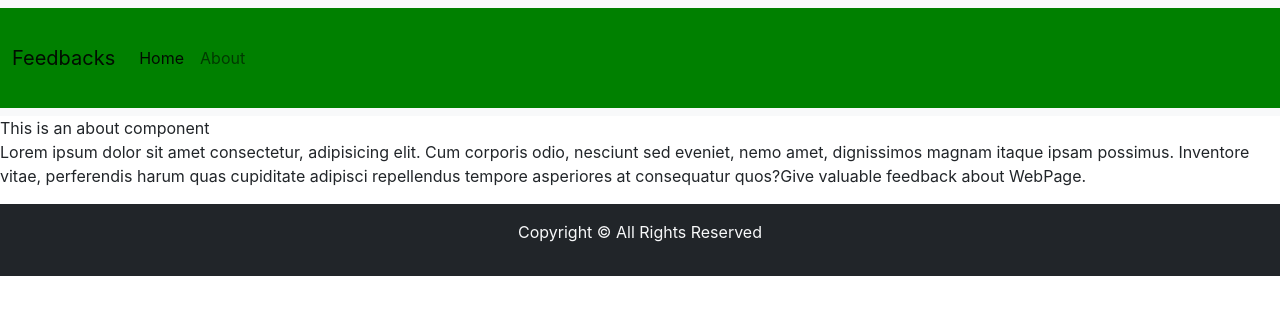
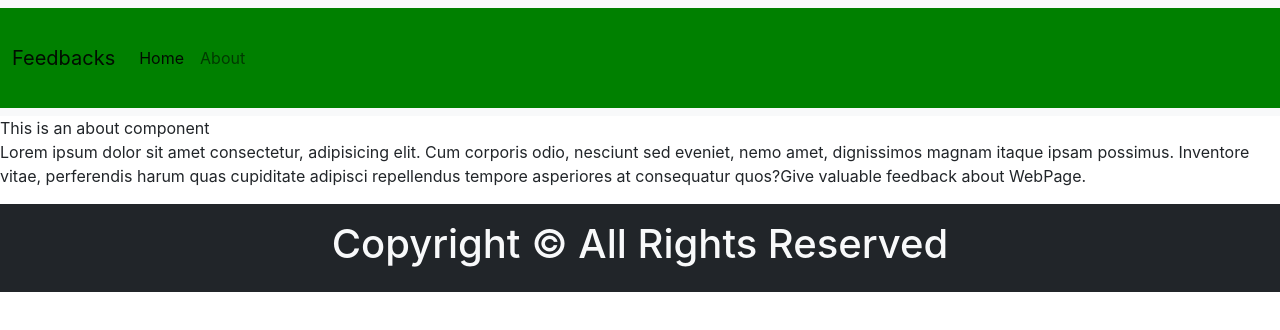
Before and after one commit to Atif7355/feedback_react_frontend, a React (Create React App) app: page /about in a window 1280 px wide. Shown: the top 330 px of the page. Built offline with nearby package versions, Linux system fonts and the light colour scheme; no server answers.

Commit message:
Update Footer.js

```diff
--- a/src/MyComponents/Footer.js
+++ b/src/MyComponents/Footer.js
@@ -4,9 +4,9 @@ import React from 'react'
 export const Footer = () => {
     return (
         <footer className="bg-dark text-light py-3">
-            <p className="text-center">
+            <h1 className="text-center">
             Copyright &copy; All Rights Reserved
-            </p>
+            </h1>
         </footer>
     )
 }
```
